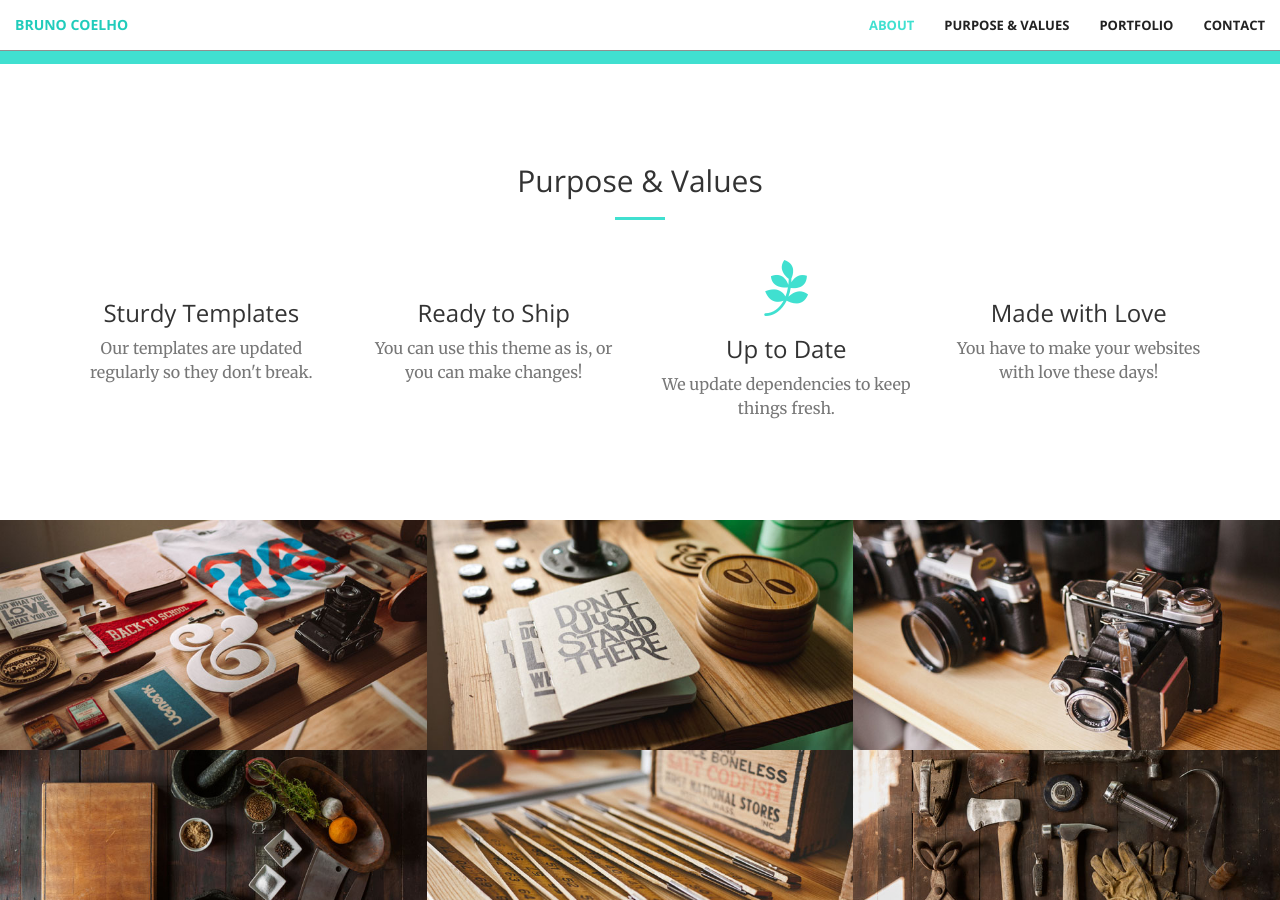
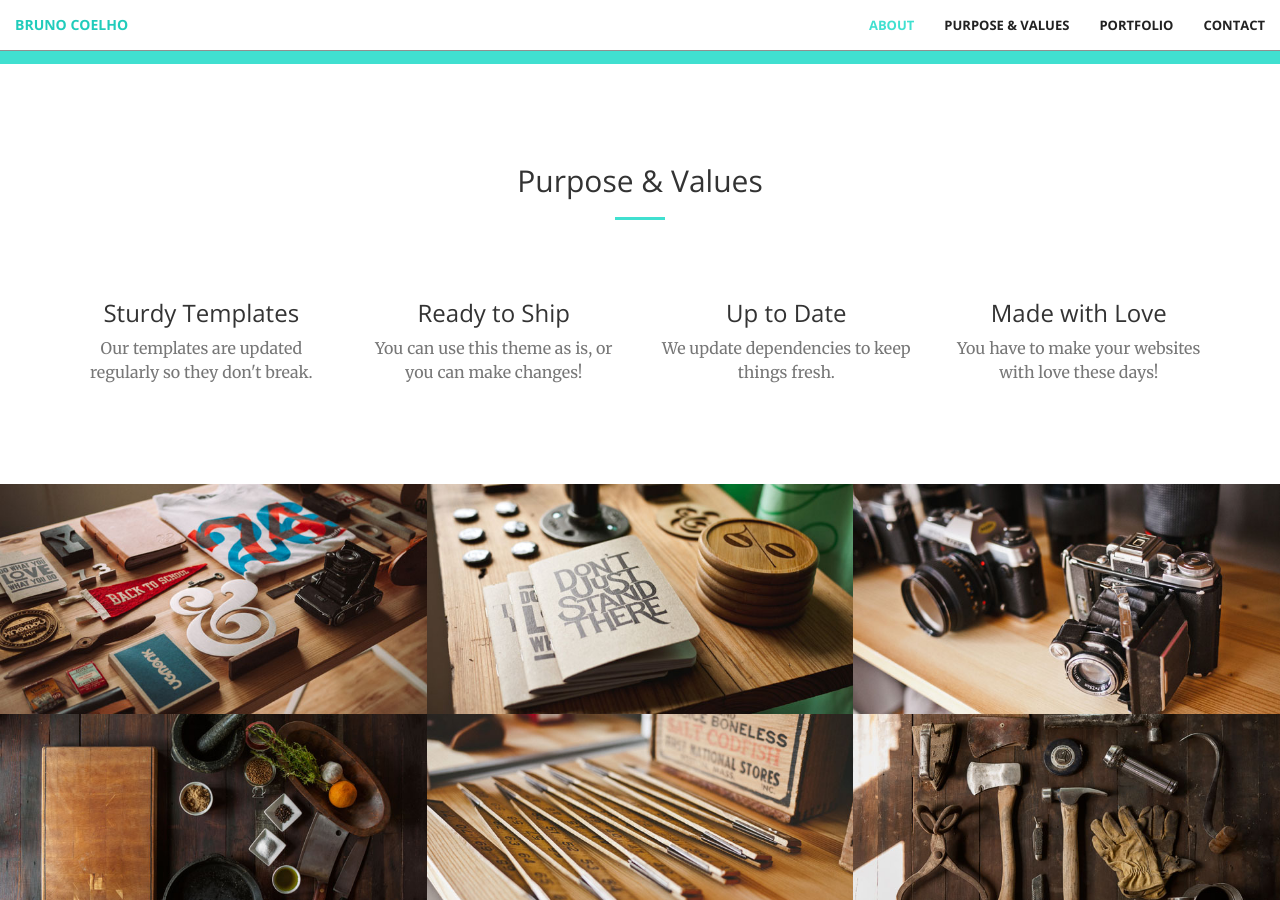
Before and after one commit to brunonaz/artbrunocoelho, a Jekyll site: the page built from index.html, in a window 1280 px wide and 900 px high, scrolled down 1254 px. Built offline with Jekyll 4.4.1, drawn with Linux system fonts in a browser that asks for light colours.

Commit message:
Update services.html
icones - 4 testes

```diff
--- a/_includes/services.html
+++ b/_includes/services.html
@@ -11,7 +11,7 @@
         <div class="row">
             <div class="col-lg-3 col-md-6 text-center">
                 <div class="service-box">
-                    <i class="fa fa-4x fa-steam-symbol wow bounceIn text-primary"></i>
+                    <i class="fa fa-4x fa-atom wow bounceIn text-primary"></i>
                     <h3>Sturdy Templates</h3>
                     <p class="text-muted">Our templates are updated regularly so they don't break.</p>
                 </div>
@@ -25,14 +25,14 @@
             </div>
             <div class="col-lg-3 col-md-6 text-center">
                 <div class="service-box">
-                    <i class="fa fa-4x fa-pagelines wow bounceIn text-primary" data-wow-delay=".2s"></i>
+                    <i class="fa fa-4x fa-award wow bounceIn text-primary" data-wow-delay=".2s"></i>
                     <h3>Up to Date</h3>
                     <p class="text-muted">We update dependencies to keep things fresh.</p>
                 </div>
             </div>
             <div class="col-lg-3 col-md-6 text-center">
                 <div class="service-box">
-                    <i class="fa fa-4x fa-spa wow bounceIn text-primary" data-wow-delay=".3s"></i>
+                    <i class="fa fa-4x fa-react wow bounceIn text-primary" data-wow-delay=".3s"></i>
                     <h3>Made with Love</h3>
                     <p class="text-muted">You have to make your websites with love these days!</p>
                 </div>
```
